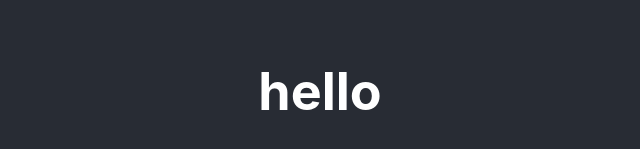
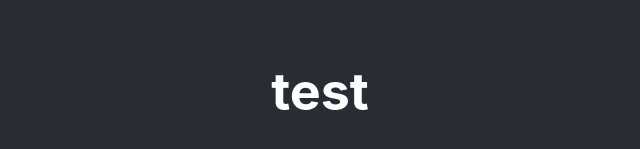
Before and after one commit to janedoe28/realtimeshipmenttracker, a React (Create React App) app: page / in a window 1280 px wide. Shown: the part 469-618 px from the top of the page, without its empty margins (320-960 px from the left). Built offline with nearby package versions, Linux system fonts and the light colour scheme.

Commit message:
changes for v3

```diff
--- a/src/App.js
+++ b/src/App.js
@@ -7,7 +7,7 @@ function App() {
     <div className="App">
       <header className="App-header">
         <img src={logo} className="App-logo" alt="logo" />
-        <h1>hello</h1>
+        <h1>test</h1>
       </header>
     </div>
   );
```
